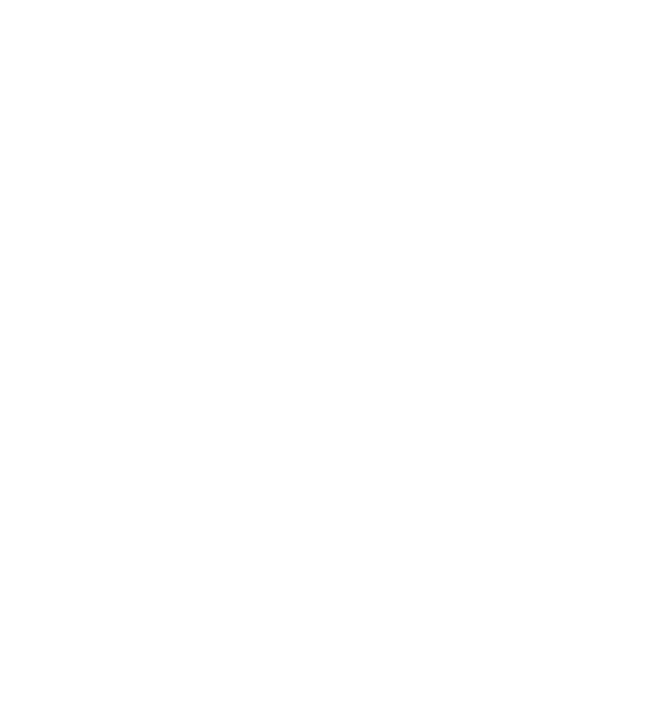
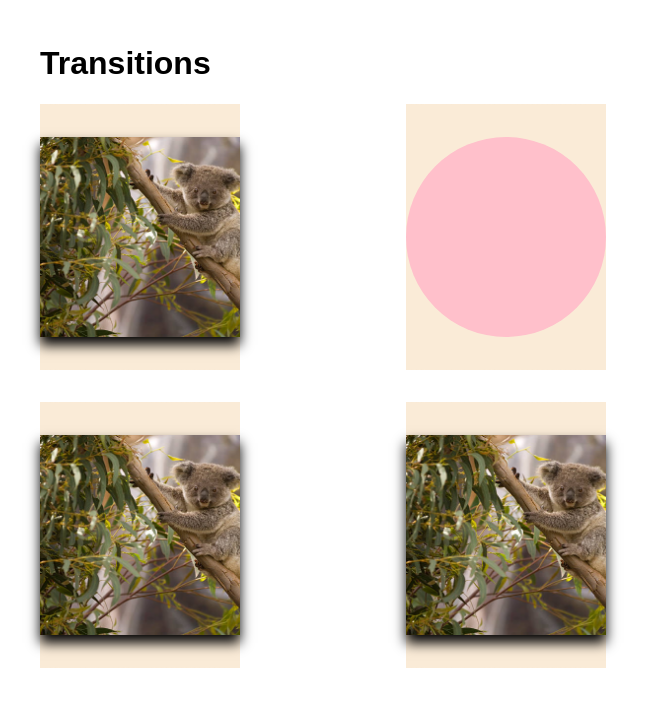
Before and after one commit to FilippaWallin/T3_Lab2, a plain HTML site: page sandbox/transition.html in a window 1280 px wide. Shown: the whole page, without its empty margins (0-649 px from the left). Drawn offline with Linux system fonts and the light colour scheme.

Commit message:
skapat transition sidan, länkat den i min index

```diff
--- a/sandbox/css/transition.css
+++ b/sandbox/css/transition.css
@@ -1,3 +1,69 @@
+* {
+    box-sizing: border-box;
+}
+
+body {
+    font-family: Arial, Helvetica, sans-serif;
+    padding: 1rem 2rem;
+}
+
+section {
+    display: grid;
+    grid-template-columns: 1fr 1fr;
+    grid-template-rows: 1fr 1fr;
+    gap: 2rem;
+    max-width: 700px;
+}
+
+.cell {
+  display: flex;
+  align-items: center;
+  justify-content: center;
+  padding: 2rem;
+  border: 1px dashed antiquewhite;
+}
+
+img {
+  width: 200px;
+  height: 200px;
+  object-fit: cover;
+}
+
+
+.lyft {
+  box-shadow: 0 4px 6px(0, 0, 0, 0.2);
+  transition: box-shadow 0.6s ease, transform 0.6s ease;
+}
+.lyft:hover {
+  box-shadow: 0 16px 24px(0, 0, 0, 0.4);
+  transform: translateY(-15px);
+}
+
+.cirkel {
+  width: 200px;
+  height: 200px;
+  border-radius: 50%;
+  background-color: pink;
+  transition: background-color 0.6s ease;
+}
+.cirkel:hover {
+  background-color: purple;
+}
+
+.rotera {
+  transition: transform 0.6s ease;
+}
+.rotera:hover {
+  transform: rotate(90deg);
+}
+
+.filter {
+  transition: filter 0.6s ease;
+}
+.filter:hover {
+  filter: contrast(150%) blur(2px);
+}
+
 div {
     width: 200px;
     aspect-ratio: 1/1;
@@ -5,8 +71,8 @@
     transition: transform 1s ease;
 }
 
-div.hoover {
-    transform: translateX(100%)
+div.hover {
+    transform: translateX(100%);
 }
 
 img:hover {
@@ -16,17 +82,9 @@
 img {
   box-shadow: 0 8px 12px rgba(0, 0, 0, 2);
   transition: box-shadow 0.6s ease;
-
-} */
-
+}
 
 img:hover {
   box-shadow: 0 4px 6px rgba(0, 0, 0, 1);
   transform: translateY(-40px);
 }
-
-img {
-  box-shadow: 0 8px 12px rgba(0, 0, 0, 2);
-  transition: box-shadow 0.6s ease;
-
-}
--- a/sandbox/transition.html
+++ b/sandbox/transition.html
@@ -6,5 +6,24 @@
     <link rel="stylesheet" href="css/transition.css" />
     <title>transition</title>
   </head>
-  <body></body>
+  <body>
+    <h1>Transitions</h1>
+    <section>
+      <div class="cell">
+        <img class="lyft" src="images/koala.image.jpg" alt="koala" />
+      </div>
+
+      <div class="cell">
+        <div class="cirkel"></div>
+      </div>
+
+      <div class="cell">
+        <img class="rotera" src="images/koala.image.jpg" alt="koala" />
+      </div>
+
+      <div class="cell">
+        <img class="filter" src="images/koala.image.jpg" alt="koala" />
+      </div>
+    </section>
+  </body>
 </html>
```
Also changed, not shown: sandbox/index.html (+1 -0 lines).
